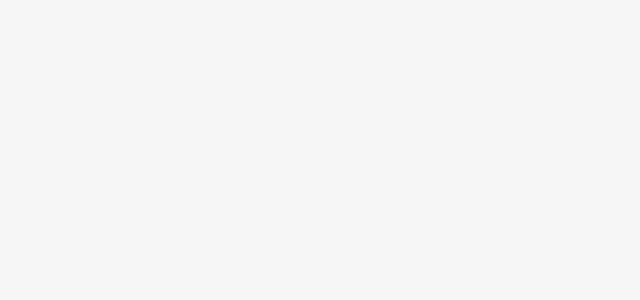
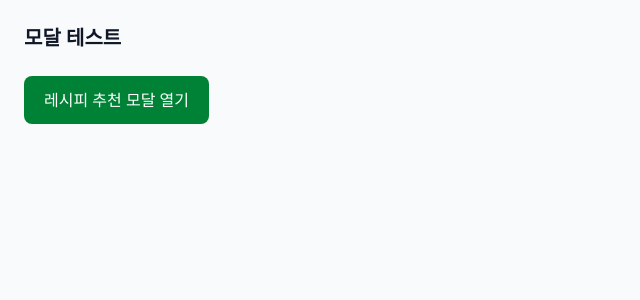
Before and after one commit to amInspireCamp6th-miniProject/front, a React (Vite) app: page /ingredients in a window 1280 px wide. Before the commit this address had no page. Shown: the top 300 px of the page, without its empty margins (0-640 px from the left). Built offline with nearby package versions, Linux system fonts and the light colour scheme.

Commit message:
refactor: 모달 컴포넌트 레이아웃 반영

```diff
--- a/src/App.jsx
+++ b/src/App.jsx
@@ -1,9 +1,9 @@
 import { RouterProvider } from 'react-router-dom'
-import router from './routes/router'
+import router from './routes/router.jsx'
 
 function App() {
   return (
-    <div className="mx-auto flex h-full max-w-[430px] flex-col bg-white">
+    <div className="mx-auto flex h-full w-full flex-col bg-white">
       <RouterProvider router={router} />
     </div>
   )
--- a/src/app/Router.jsx
+++ /dev/null
@@ -1,15 +0,0 @@
-import { BrowserRouter, Route, Routes } from 'react-router-dom'
-import IngredientsPage from '../pages/IngredientsPage.jsx'
-
-const Router = () => {
-  return (
-    <BrowserRouter>
-      <Routes>
-        {/* test */}
-        <Route path="/test" element={<IngredientsPage />} />
-      </Routes>
-    </BrowserRouter>
-  )
-}
-
-export default Router
--- a/src/features/ingredient/page/IngredientListPage.jsx
+++ b/src/features/ingredient/page/IngredientListPage.jsx
@@ -1,5 +1,46 @@
+import { useState } from 'react'
+
+import Button from '../../../components/ui/Button.jsx'
+import RecipeRecommendationModal from '../../recipe/ui/RecipeRecommendationModal.jsx'
+
 function IngredientListPage() {
-  return <div className="p-5 text-sm text-gray-400">로그인 화면 자리</div>
+  const [isOpen, setIsOpen] = useState(false)
+
+  return (
+    <main
+      className="
+        min-h-dvh
+        bg-gray-50
+        p-6"
+    >
+      <h1
+        className="
+            mb-6
+            text-xl
+            font-bold
+        text-gray-900"
+      >
+        {' '}
+        모달 테스트
+      </h1>
+
+      {/* button component */}
+      <Button
+        className="
+            h-12 rounded-lg
+            bg-green-700
+            px-5
+            text-white
+            hover:bg-green-800"
+        onClick={() => setIsOpen(true)}
+      >
+        레시피 추천 모달 열기
+      </Button>
+
+      {/* modal component */}
+      <RecipeRecommendationModal isOpen={isOpen} onClose={() => setIsOpen(false)} />
+    </main>
+  )
 }
 
 export default IngredientListPage
--- a/src/features/recipe/components/RecipeIngredientFilter.jsx
+++ b/src/features/recipe/ui/RecipeIngredientFilter.jsx
@@ -1,4 +1,4 @@
-import Button from '../../../components/common/Button.jsx'
+import Button from '../../../components/ui/Button.jsx'
 
 const FILTER_OPTIONS = [
   { value: 'all', label: '전체' },
--- a/src/features/recipe/components/RecipeRecommendationModal.jsx
+++ b/src/features/recipe/ui/RecipeRecommendationModal.jsx
@@ -1,6 +1,6 @@
 import { useEffect, useState, useCallback } from 'react'
 
-import Modal from '../../../components/common/Modal.jsx'
+import Modal from '../../../components/ui/Modal.jsx'
 import RecipeIngredientFilter from './RecipeIngredientFilter.jsx'
 
 function RecipeRecommendationModal({ isOpen, onClose }) {
--- a/src/main.jsx
+++ b/src/main.jsx
@@ -1,10 +1,10 @@
 import { StrictMode } from 'react'
 import { createRoot } from 'react-dom/client'
-import Router from './app/Router.jsx'
+import App from './App.jsx'
 import './index.css'
 
 createRoot(document.getElementById('root')).render(
   <StrictMode>
-    <Router />
+    <App />
   </StrictMode>,
 )
--- a/src/pages/IngredientsPage.jsx
+++ /dev/null
@@ -1,46 +0,0 @@
-import { useState } from 'react'
-
-import Button from '../components/common/Button.jsx'
-import RecipeRecommendationModal from '../features/recipe/components/RecipeRecommendationModal.jsx'
-
-function IngredientsPage() {
-  const [isOpen, setIsOpen] = useState(false)
-
-  return (
-    <main
-      className="
-        min-h-dvh
-        bg-gray-50
-        p-6"
-    >
-      <h1
-        className="
-            mb-6
-            text-xl
-            font-bold
-        text-gray-900"
-      >
-        {' '}
-        모달 테스트
-      </h1>
-
-      {/* button component */}
-      <Button
-        className="
-            h-12 rounded-lg
-            bg-green-700
-            px-5
-            text-white
-            hover:bg-green-800"
-        onClick={() => setIsOpen(true)}
-      >
-        레시피 추천 모달 열기
-      </Button>
-
-      {/* modal component */}
-      <RecipeRecommendationModal isOpen={isOpen} onClose={() => setIsOpen(false)} />
-    </main>
-  )
-}
-
-export default IngredientsPage
```
Also changed, not shown: src/components/ui/Button.jsx (renamed from src/components/common/Button.jsx), src/components/ui/Modal.jsx (renamed from src/components/common/Modal.jsx), src/components/ui/ModalHeader.jsx (renamed from src/components/common/ModalHeader.jsx), 1 other file (tests, documents, lock files or other folders).
